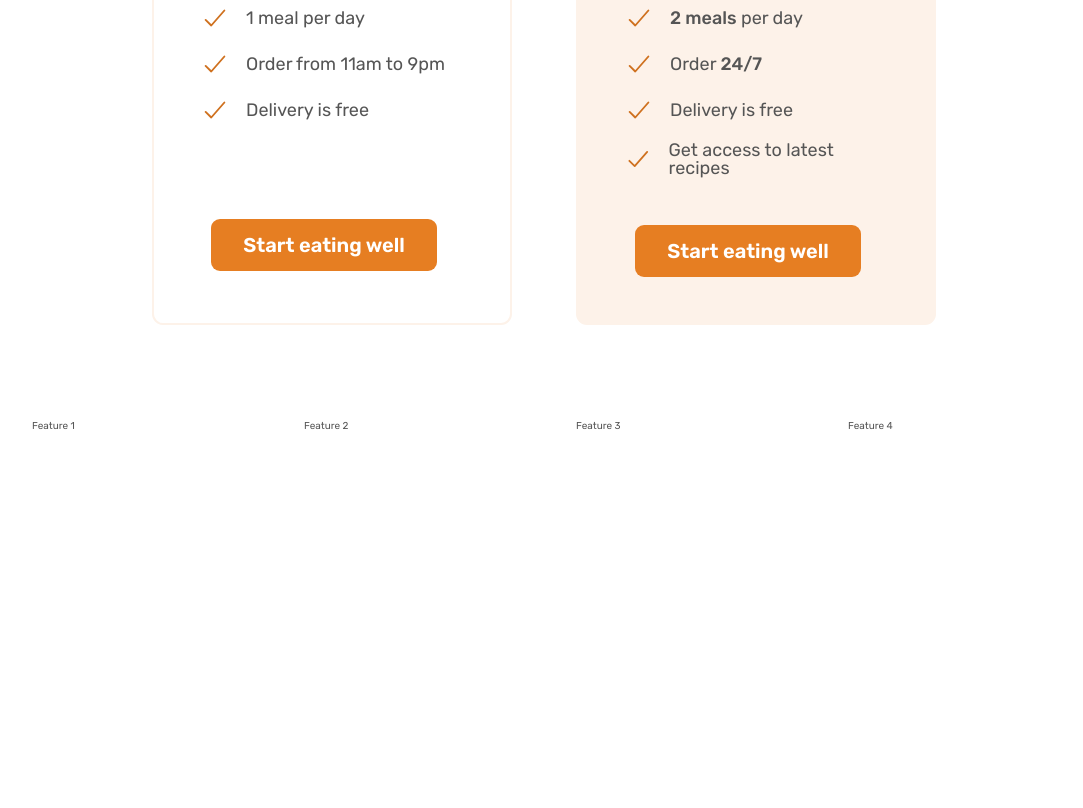
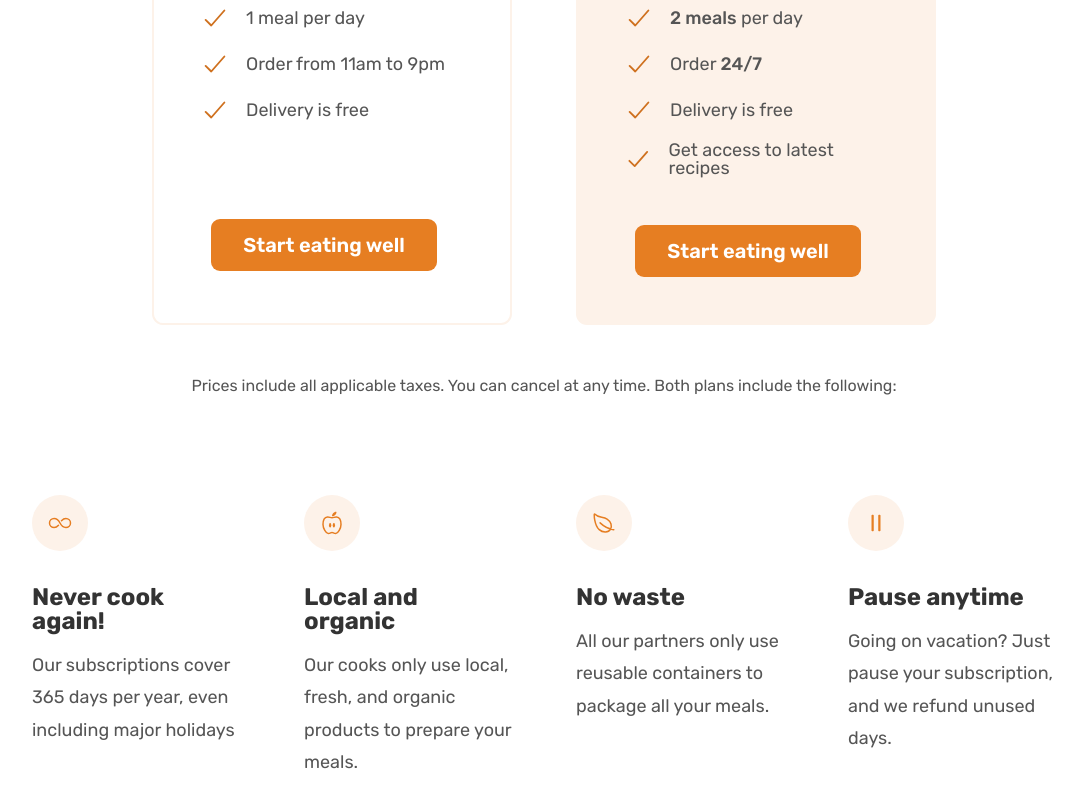
Before and after one commit to danielolasupo02/Omnifood-Eats, a plain HTML site: page index.html in a window 1280 px wide. Shown: the part 5364-6172 px from the top of the page, without its empty margins (96-1179 px from the left). Before the commit the page ends 5891 px from the top, so only its background shows below. Drawn offline with nearby package versions, Linux system fonts and the light colour scheme.

Commit message:
Add Feature Section to final version

```diff
--- a/css/general.css
+++ b/css/general.css
@@ -158,6 +158,10 @@
   margin-bottom: 9rem;
 }
 
+.margin-bottom-md {
+  margin-bottom: 4.8rem !important;
+}
+
 .opacity {
   opacity: 0;
 }
--- a/css/style.css
+++ b/css/style.css
@@ -506,3 +506,33 @@ strong {
   margin-top: 4.8rem;
   text-align: center;
 }
+
+.plan-details {
+  font-size: 1.6rem;
+  line-height: 1.6;
+  text-align: center;
+}
+
+/*********************/
+/*FEATURE SECTION*/
+/*********************/
+
+.feature-icon {
+  color: #e67e22;
+  height: 2.4rem;
+  width: 2.4rem;
+  margin-bottom: 3.2rem;
+  background-color: #fdf2e9;
+  padding: 1.6rem;
+  border-radius: 50%;
+}
+.feature-title {
+  font-size: 2.4rem;
+  color: #333;
+  font-weight: 700;
+  margin-bottom: 1.6rem;
+}
+.feature-text {
+  font-size: 1.8rem;
+  line-height: 1.8;
+}
--- a/index.html
+++ b/index.html
@@ -424,7 +424,7 @@
           </h2>
         </div>
 
-        <div class="container grid grid--2-cols">
+        <div class="container grid grid--2-cols margin-bottom-md">
           <div class="pricing-plan pricing-plan--starter">
             <header class="plan-header">
               <div class="plan-name">Starter</div>
@@ -488,11 +488,49 @@
           </div>
         </div>
 
+        <div class="container grid">
+          <aside class="plan-details">
+            Prices include all applicable taxes. You can cancel at any time.
+            Both plans include the following:
+          </aside>
+        </div>
+
         <div class="container grid grid--4-cols">
-          <div>Feature 1</div>
-          <div>Feature 2</div>
-          <div>Feature 3</div>
-          <div>Feature 4</div>
+          <div class="feature">
+            <ion-icon class="feature-icon" name="infinite-outline"></ion-icon>
+            <div class="feature-title">Never cook again!</div>
+            <div class="feature-text">
+              Our subscriptions cover 365 days per year, even including major
+              holidays
+            </div>
+          </div>
+
+          <div class="feature">
+            <ion-icon class="feature-icon" name="nutrition-outline"></ion-icon>
+            <div class="feature-title">Local and organic</div>
+            <div class="feature-text">
+              Our cooks only use local, fresh, and organic products to prepare
+              your meals.
+            </div>
+          </div>
+
+          <div class="feature">
+            <ion-icon class="feature-icon" name="leaf-outline"></ion-icon>
+            <div class="feature-title">No waste</div>
+            <div class="feature-text">
+              All our partners only use reusable containers to package all your
+              meals.
+            </div>
+          </div>
+
+          <div class="feature">
+            <ion-icon class="feature-icon" name="pause-outline"></ion-icon>
+            <div class="feature-title">Pause anytime</div>
+            <div class="feature-text">
+              Going on vacation? Just pause your subscription, and we refund
+              unused days.
+            </div>
+          </div>
         </div>
       </section>
     </main>
```
